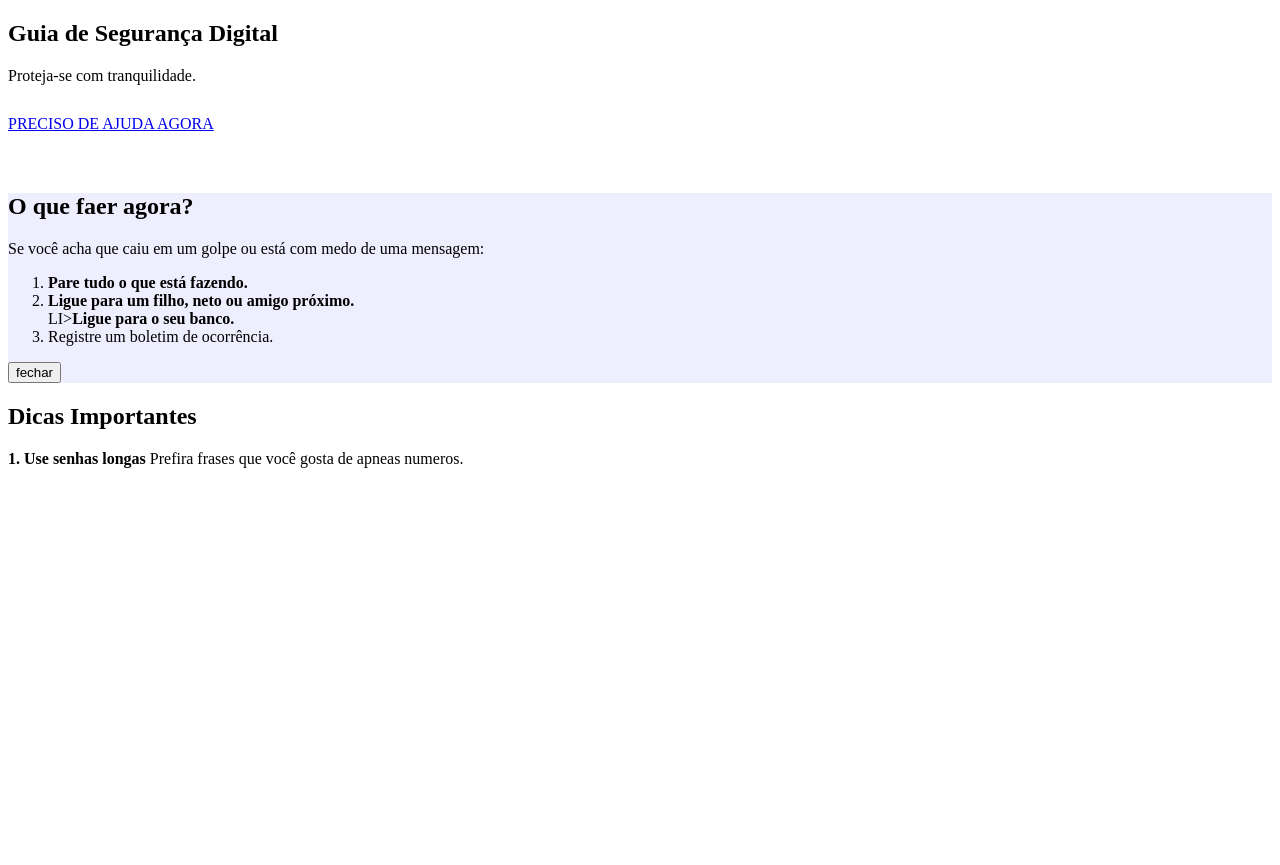
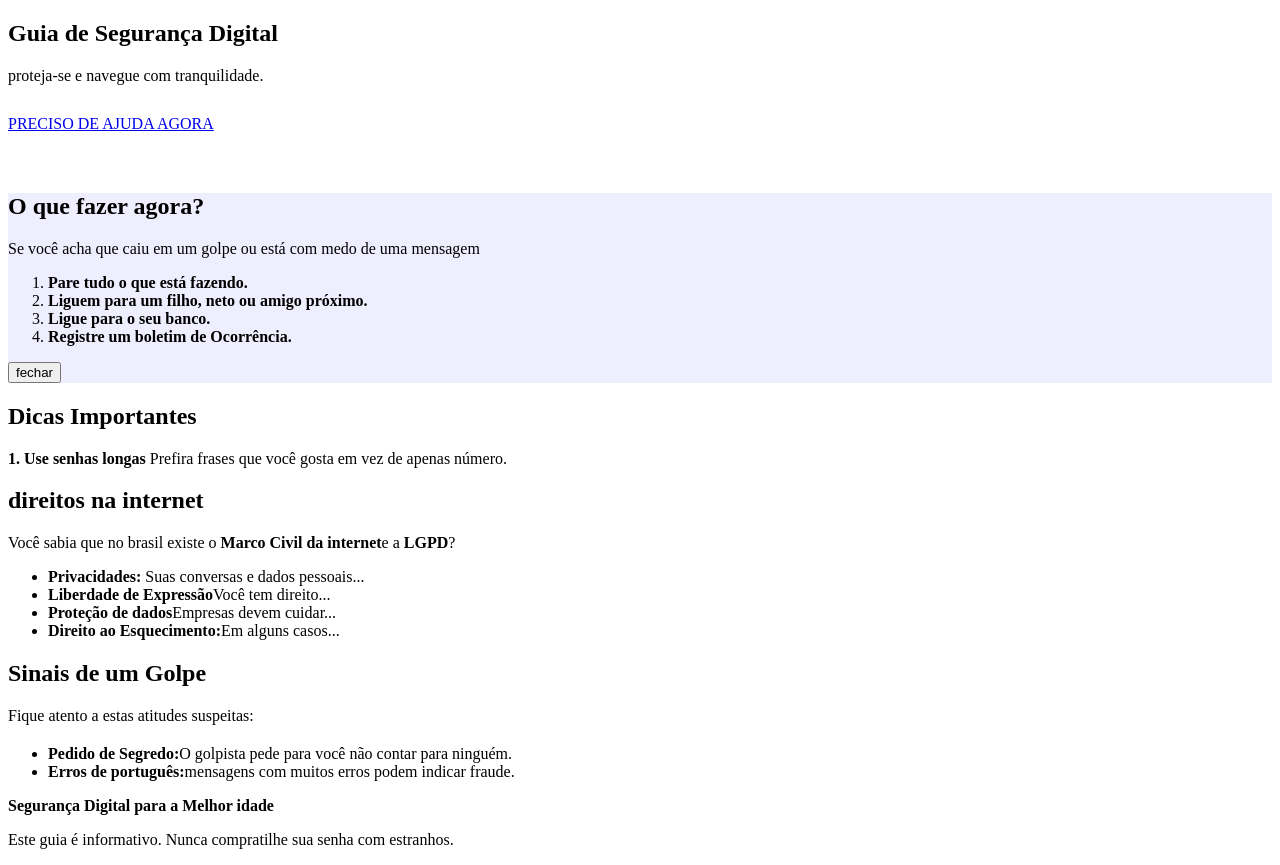
Before and after one commit to gabrielduartemoreira-max/seguran-a, a plain HTML site: page index.html in a window 1280 px wide. Before the commit the page ends 800 px from the top, so only its background shows below. Drawn offline with Linux system fonts and the light colour scheme.

Commit message:
Update index.html

```diff
--- a/index.html
+++ b/index.html
@@ -3,73 +3,76 @@
 <head>
     <meta charset="UTF-8">
     <meta name="viewport" content="width=device-width, initial-scale=1.0">
-   <link rel="styleshet" href="style.css">
-   <title>\Segurança Digital para Idoos</title>
+    <title>Seguraça Digital para Idosos</title>
+    <link rel="stylesheet" href="style.css">
 </head>
 <body>
     <section class="banner">
-<h1> Guia de Segurança Digital</h1>
-<p style="margin-bottom: 30px;">Proteja-se com tranquilidade.</p>
- <a href="#contato-ajuda" class="botao-ajuda">
-     PRECISO DE AJUDA AGORA
-</a>
+        <h1>Guia de Segurança Digital</h1>
+        <p style="margin-bottom: 30px;">
+            proteja-se e navegue com tranquilidade.</p>
+            <a href="#contato-ajuda" class="botao-ajuda">PRECISO DE AJUDA AGORA</a>
             </section>
+     <div class="conteudo">
 
-<div class="conteudo">
         <div class="modal-fundo">
-        <section id="conatato-ajuda"
-        style="margin-top: 60px; background: #eef;"
-        class="modal-conteudo">
-        <h2  style="margintop: 0;">O que faer agora?</h2>
-        <p>Se você acha que caiu em um golpe ou está com medo de uma mensagem:</p>
+            <section id="contato-ajuda" style="margin-top: 60px; background: #eef;"class="modal-conteudo">
+                <h2 style="margin-top: 0;">O que fazer agora?</h2>
+
+                <p>Se você acha que caiu em um golpe ou está com medo de uma mensagem</p>
                 <ol>
                     <li><strong>Pare tudo o que está fazendo.</strong></li>
-              <li><strong>Ligue para um filho, neto ou amigo próximo.</strong></li>
-              LI><strong>Ligue para o seu banco.</strong>
-              <li><stong>Registre um boletim de ocorrência.</stong></li>
+                    <li><strong>Liguem para um filho, neto ou amigo próximo.</strong></li>
+                    <li><strong>Ligue para o seu banco.</strong></li>
+                    <li><strong>Registre um boletim de Ocorrência.</strong></li>
                 </ol>
-
-        <button    class="botao-ajuda botao-fechar">fechar</button>
+                <button class="botao-ajuda botao-fechar">fechar</button>
                 </section>
                 </div>
             <section id="dicas">
             <h2>Dicas Importantes</h2>
-   <div class="grade-dicas">
-      <div class=cartao-dica">
-         <strong>1. Use senhas longas</strong>
-          Prefira frases que você gosta de apneas numeros.
-
-
-
-
-
-
-
-
-
-
-
-
-
-
-
-
+            <div class="grande-dicas">
+                <div class="cartao-dica">
+                    <strong>1. Use senhas longas</strong> Prefira frases que você gosta em vez de apenas número.</div>
+                    </div>
                     </section>
 
+                    <section id="direitos">
+                        <h2>direitos na internet</h2>
+                        <div class="caixa-direitos">
+                            <p>
+                                Você sabia que no brasil existe o <strong>Marco Civil da internet</strong>e a <strong>LGPD</strong>?
+                            </p>
+                            <ul>
+                                <li><strong>Privacidades:</strong> Suas conversas e dados pessoais...</li>
+                                <li><strong>Liberdade de Expressão</strong>Você tem direito...</li>
+                                <li><strong>Proteção de dados</strong>Empresas devem cuidar...</li>
+                                <li><strong>Direito ao Esquecimento:</strong>Em alguns casos...</li>
+                            </ul>
+                            </div>
+                            </section>
 
-
-
-
-
-
+                            <section id="golpes">
+                                <h2>Sinais de um Golpe</h2>
+                                <p style="margin-bottom: 20px;">Fique atento a estas atitudes suspeitas:</p>
+                                <ul class="alerta-golpe">
+                                    <li>
+                                        <strong>Pedido de Segredo:</strong>O golpista pede para você não contar para ninguém.
+                                    </li>
+                                        <li>
+                                  <strong>Erros de português:</strong>mensagens com muitos erros podem indicar fraude.</li>
+                                  </ul>
+                                  <footer>
+                                    <p><strong>Segurança Digital para a Melhor idade</strong></p>
+                                    <p>Este guia é informativo. Nunca compratilhe sua senha com estranhos.</p>
+                                  </footer>
+                                  <script src="script.js"></script>
 
 
         </div>
 
-
-
-
-
+     </div>
+    </section>
 
 
 
```
Lines whose indentation alone changed are shown as unchanged.
